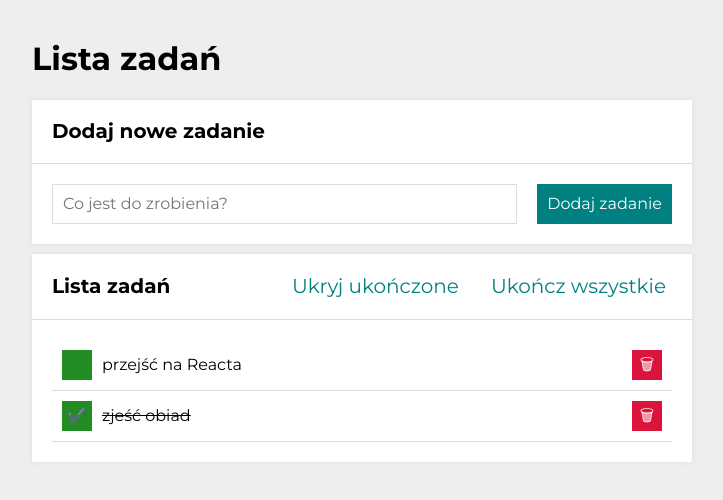
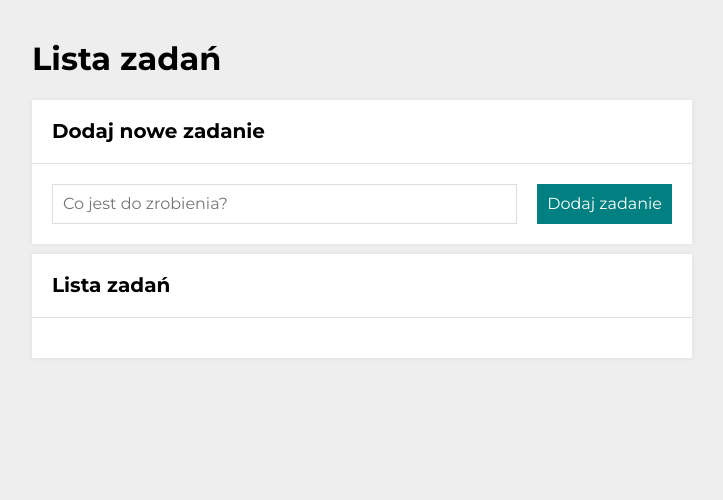
Before and after one commit to stylinskiMichal/todo-list-react, a React (Create React App) app: page / in a window 1280 px wide. Shown: the top 500 px of the page, without its empty margins (278-1001 px from the left). Built offline with nearby package versions, Linux system fonts and the light colour scheme.

Commit message:
saving tasks in localStage

```diff
--- a/src/App.js
+++ b/src/App.js
@@ -1,4 +1,4 @@
-import React, { useState } from 'react';
+import React, { useState, useEffect } from 'react';
 import Form from "./Form";
 import Tasks from "./Tasks";
 import Buttons from "./Buttons";
@@ -6,13 +6,29 @@
 import Header from "./Header";
 import Container from "./Container";
 
+const getInitalTasks = () => {
+  const tasksFromLocalStorage = localStorage.getItem("tasks");
+
+  return tasksFromLocalStorage
+    ? JSON.parse(tasksFromLocalStorage)
+    : []
+ };
 
 function App() {
   const [hideDone, setHideDone] = useState(false);
-  const [tasks, setTasks] = useState([
-    {id: 1, content: "przejść na Reacta", done: false},
-    {id: 2, content: "zjeść obiad", done: true},
-  ]);
+  //const [tasks, setTasks] = useState([
+    //{id: 1, content: "przejść na Reacta", done: false},
+   // {id: 2, content: "zjeść obiad", done: true},
+ // ]);
+
+
+
+  const [tasks, setTasks] = useState(getInitalTasks);
+
+
+  useEffect(() => {
+    localStorage.setItem("tasks", JSON.stringify(tasks));
+  }, [tasks]);
 
   const removeTask = (id) => {
     setTasks(tasks => tasks.filter(task => task.id !== id));
```
